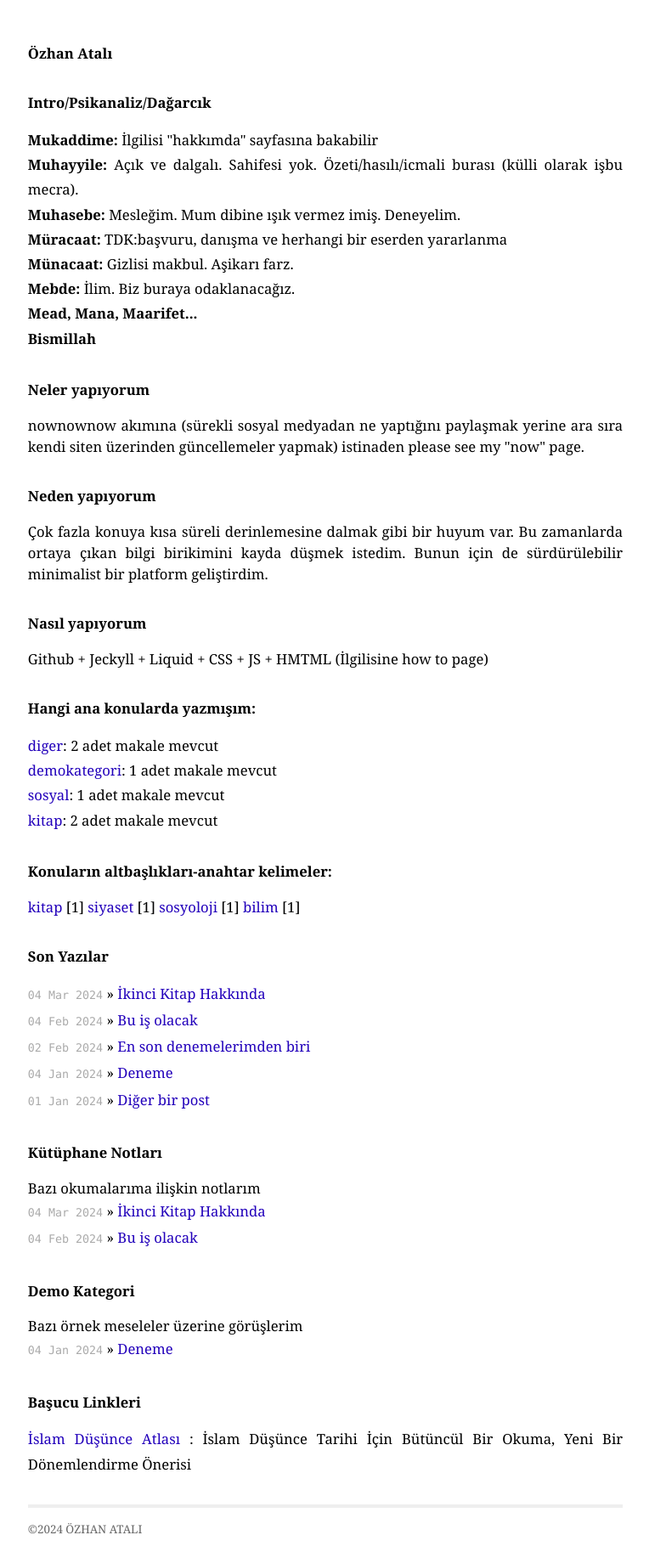
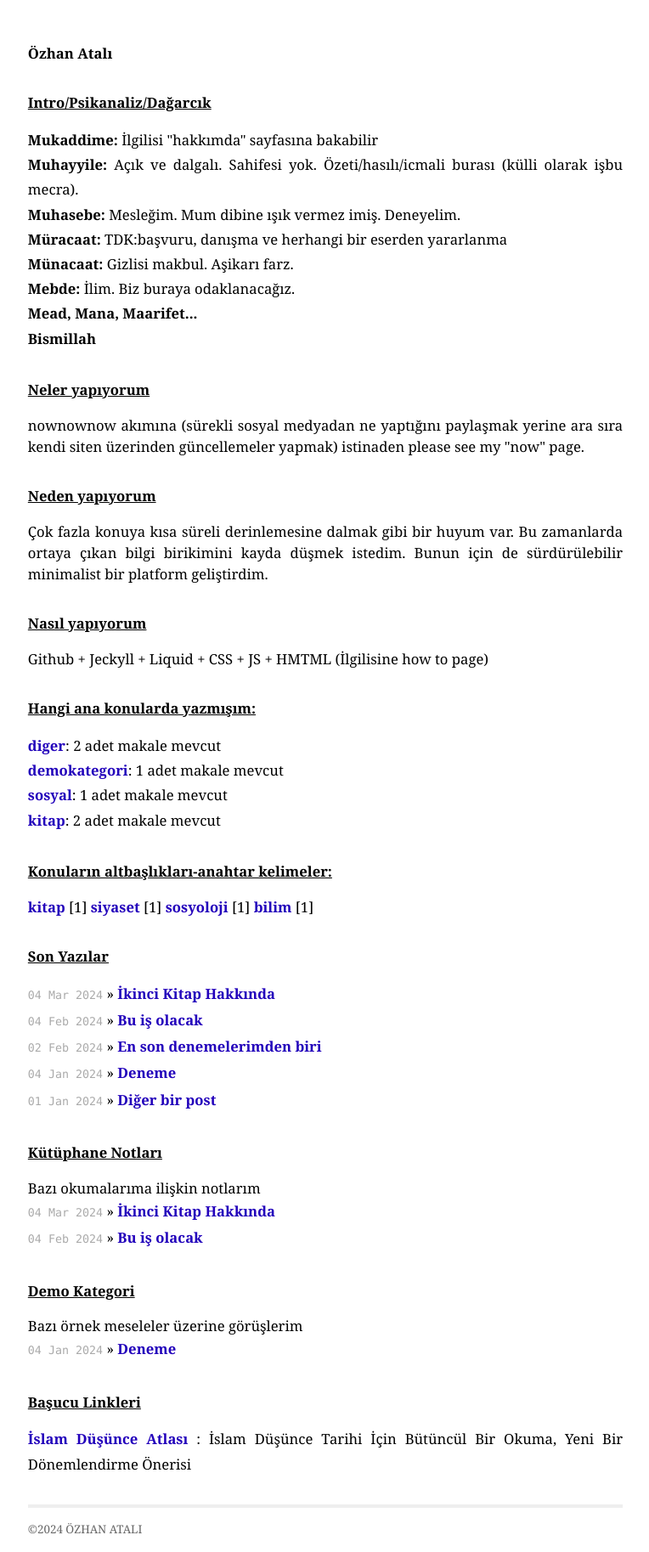
Before and after one commit to ozhanatali/ozhanatali.github.io, a Jekyll site: the page built from index.html, in a window 1280 px wide. Shown: the whole page at 85% size, without its empty margins (257-1021 px from the left). Built offline with Jekyll 4.4.1, drawn with Linux system fonts in a browser that asks for light colours.

Commit message:
Update screen.css

```diff
--- a/css/screen.css
+++ b/css/screen.css
@@ -30,6 +30,7 @@ h1, h2, h3, h4, h5, h6 {
 h1 {
   margin-bottom: 1em;
   margin-top: 2em;
+  text-decoration: underline;
 }
 
 p {
@@ -39,6 +40,7 @@ p {
 a {
   color: #20b;
   text-decoration:none;
+  font-weight: bold;
 }
 
 a:hover {
@@ -47,7 +49,7 @@ a:hover {
 }
 
 a:visited {
-  color: #aaa1d6;
+  color: #20b;
 }
 
 table {
```
